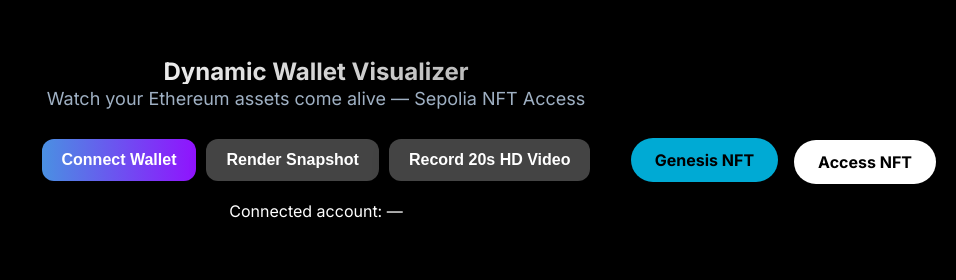
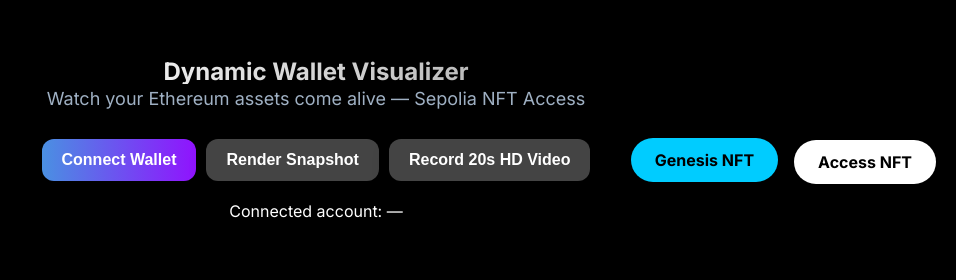
Before and after one commit to CasperLCasper/11-nft-sepolia-testnet-dynamic-wallet-main, a website: page index.html in a window 1280 px wide. In both pictures the pointer is over the link "Genesis NFT". Shown: the top 280 px of the page, 324-1280 px from the left. Drawn offline with nearby package versions, Linux system fonts and the light colour scheme; a script that the page names is missing.

Commit message:
Update index.html

```diff
--- a/index.html
+++ b/index.html
@@ -64,7 +64,7 @@
 }
 
 .horizon-btn:hover {
-  background: #00AAD4;     /* tumši zaļa hover */
+  background: #00CCFF;     /* tumši zaļa hover */
   color: #000000;            /* melns teksts */
   transform: translateY(-2px);
   box-shadow: 0 6px 16px rgba(0,0,0,0.5);
```
